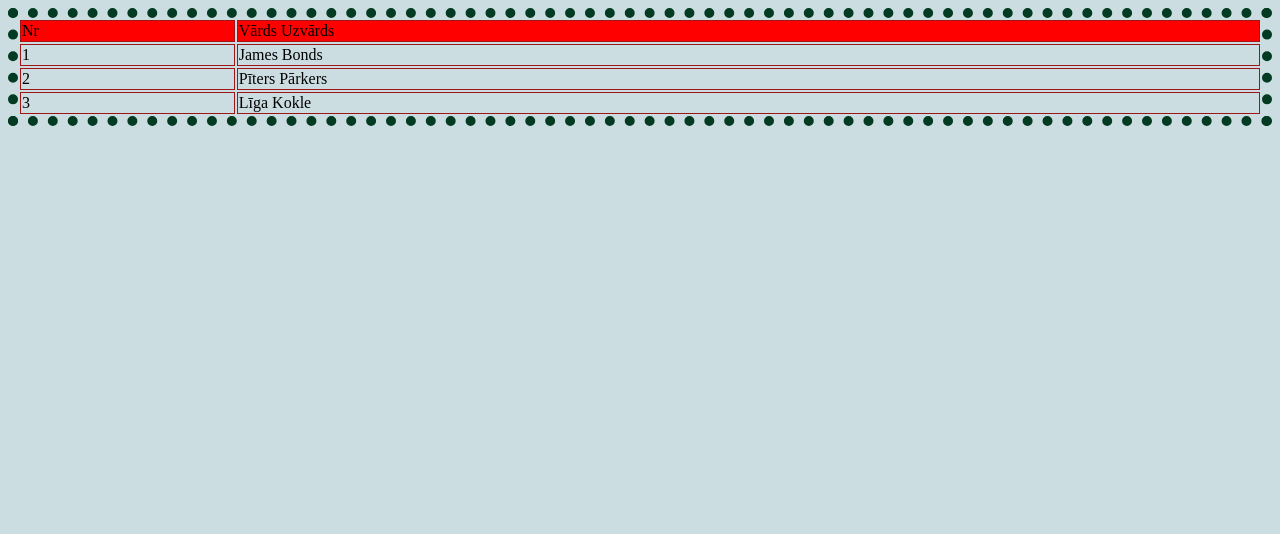
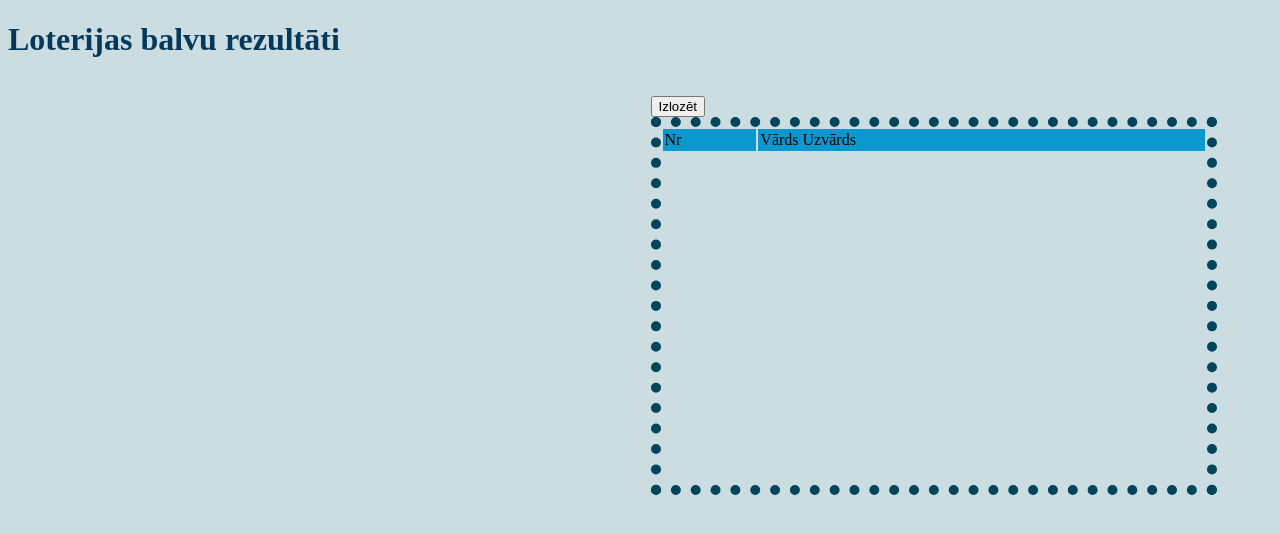
Before and after one commit to MarissZZZ/loterija, a plain HTML site: page index.html in a window 1280 px wide. Drawn offline with Linux system fonts and the light colour scheme.

Commit message:
loterija

```diff
--- a/index.html
+++ b/index.html
@@ -8,7 +8,12 @@
 </head>
 
 <body>
+    <h1>Loterijas balvu rezultāti</h1>
+
     <div class="wrapper">
+
+        <input type="button" value="Izlozēt" onclick="izlozet()"/>
+
         <table>
             <thead>
                 <tr>
@@ -19,6 +24,7 @@
             <tbody class="rindas">
         </table>
     </div>
+
     <script src="script.js"></script>
 </body>
 
--- a/script.js
+++ b/script.js
@@ -6,19 +6,32 @@ let rindas = document.querySelector('.rindas'); // pievieno mainīgo
 
 // Math.random=Math.random()*10;
 
-for (let i = 0; i < uzvaretajuSkaits; i++) {
+function randFunc(maxCipars) {
+    let random1 = Math.floor(Math.random() * maxCipars); // math.floor noapaļo uz leju
+    return random1
+}
 
-    let rand = Math.random() * vardi.length; // vārdu skaits mainīgs
-    rand = Math.floor(rand); // noapaļo uz leju
+function izlozet() {
 
-    console.log(vardi[rand]);
-    //index.html meta cods nozīmē kad atļautas ir garumzīme
+    rindas.innerHTML=``; // lai katru reizi izdzēš
 
-    let uzvaretajs = vardi[rand]; // console.log vietā
-    rindas.innerHTML += `
+    for (let i = 0; i < uzvaretajuSkaits; i++) {
+
+
+        // let rand = Math.random() * vardi.length; // vārdu skaits mainīgs
+        // rand = Math.floor(rand); // noapaļo uz leju
+
+        // console.log(vardi[rand]);
+        // index.html meta cods nozīmē kad atļautas ir garumzīme
+
+        let rand = randFunc(vardi.length);
+
+        let uzvaretajs = vardi[rand]; // console.log vietā
+        rindas.innerHTML += `
 <tr>
     <td>${i + 1}</td>
     <td>${uzvaretajs}</td>
 </tr>` // pievieno +
 
+    }
 }
--- a/style.css
+++ b/style.css
@@ -3,19 +3,28 @@ body {
 }
 
 table, th {
-    border: 10px dotted rgb(2, 59, 33);
+    border: 10px dotted rgb(0, 69, 90);
   }
 
   table td {
-    border: 1px solid rgb(158, 22, 22);
+    border: 1px solid rgb(11, 152, 207);
   }
 
   table {
-      width: 100%;
-      height: top 35px;
+      width: 15cm;
+      height: 10cm;
   }
 
   thead {
-      background-color: red;
+      background-color: rgb(11, 152, 207);
       color: black;
   }
+
+  h1 {
+      color: rgb(5, 57, 92);
+  }
+
+  div {
+    margin-left: 17cm;
+    margin-top: 1cm;
+  }
```
